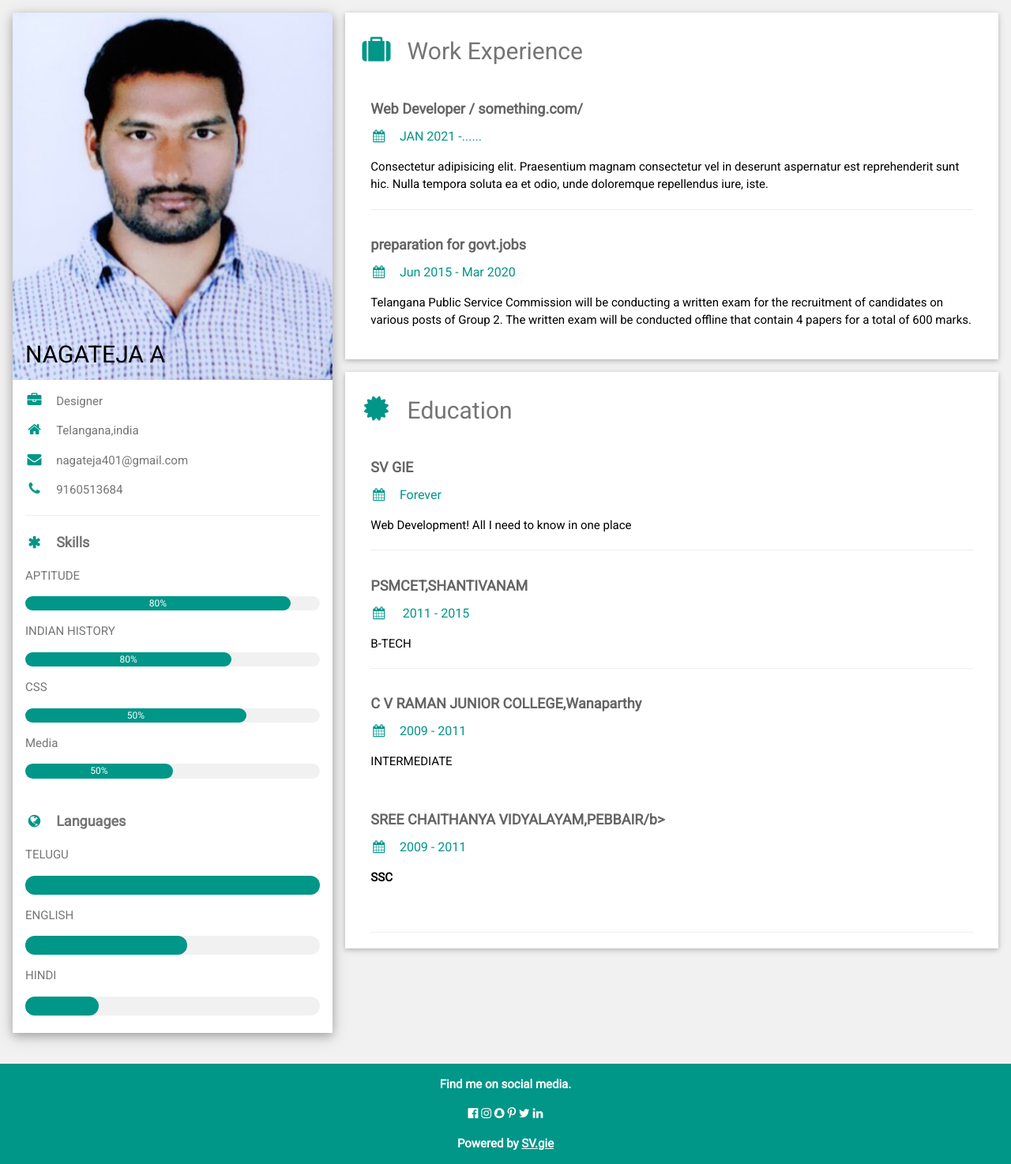
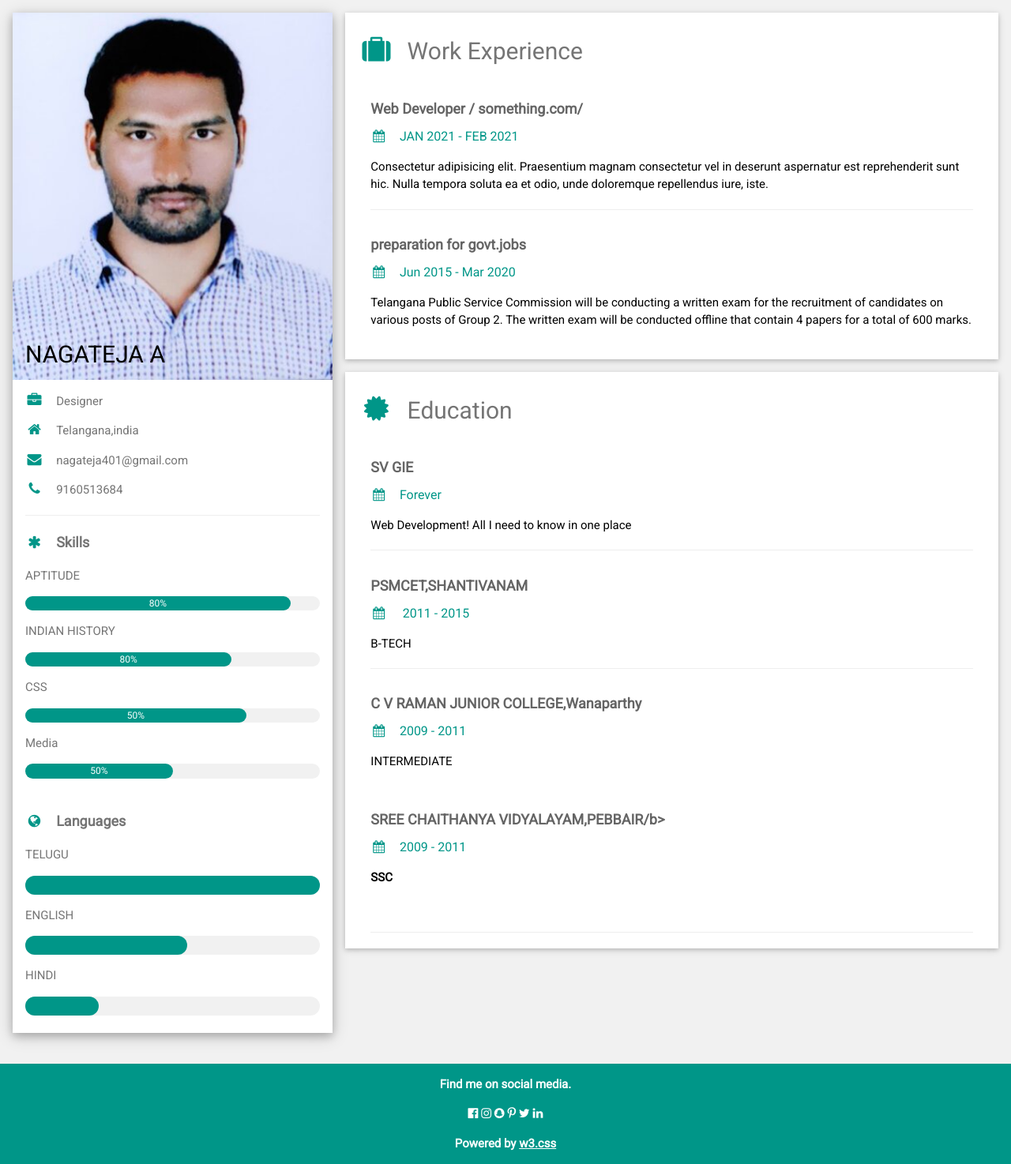
Before and after one commit to naga9160/naga, a plain HTML site: page bio data.html in a window 1280 px wide. Shown: the whole page at 79% size. Drawn offline with nearby package versions, Linux system fonts and the light colour scheme.

Commit message:
Add files via upload

```diff
--- a/bio data.html
+++ b/bio data.html
@@ -85,7 +85,7 @@ html,body,h1,h2,h3,h4,h5,h6 {font-family: "Roboto", sans-serif}
         </div>
         <div class="w3-container">
           <h5 class="w3-opacity"><b>Web Developer / something.com/</b></h5>
-          <h6 class="w3-text-teal"><i class="fa fa-calendar fa-fw w3-margin-right"></i>JAN 2021 -...... </h6>
+          <h6 class="w3-text-teal"><i class="fa fa-calendar fa-fw w3-margin-right"></i>JAN 2021 - FEB 2021</h6>
           <p>Consectetur adipisicing elit. Praesentium magnam consectetur vel in deserunt aspernatur est reprehenderit sunt hic. Nulla tempora soluta ea et odio, unde doloremque repellendus iure, iste.</p>
           <hr>
         </div>
@@ -139,7 +139,7 @@ html,body,h1,h2,h3,h4,h5,h6 {font-family: "Roboto", sans-serif}
   <i class="fa fa-pinterest-p w3-hover-opacity"></i>
   <i class="fa fa-twitter w3-hover-opacity"></i>
   <i class="fa fa-linkedin w3-hover-opacity"></i>
-  <p>Powered by <a href="https://www.w3schools.com/w3css/default.asp" target="_blank">SV.gie</a></p>
+  <p>Powered by <a href="https://www.w3schools.com/w3css/default.asp" target="_blank">w3.css</a></p>
 </footer>
 
 </body>
```
